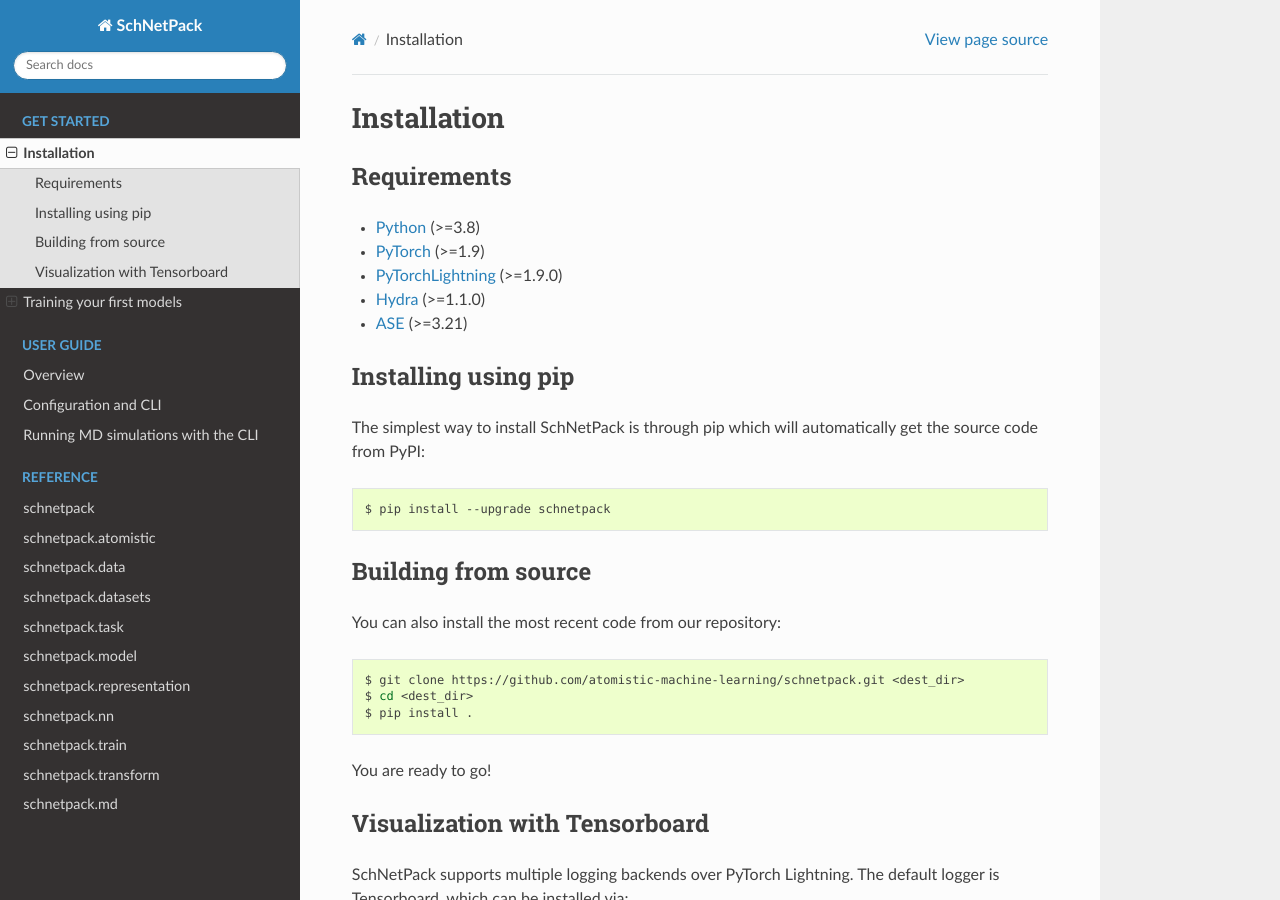
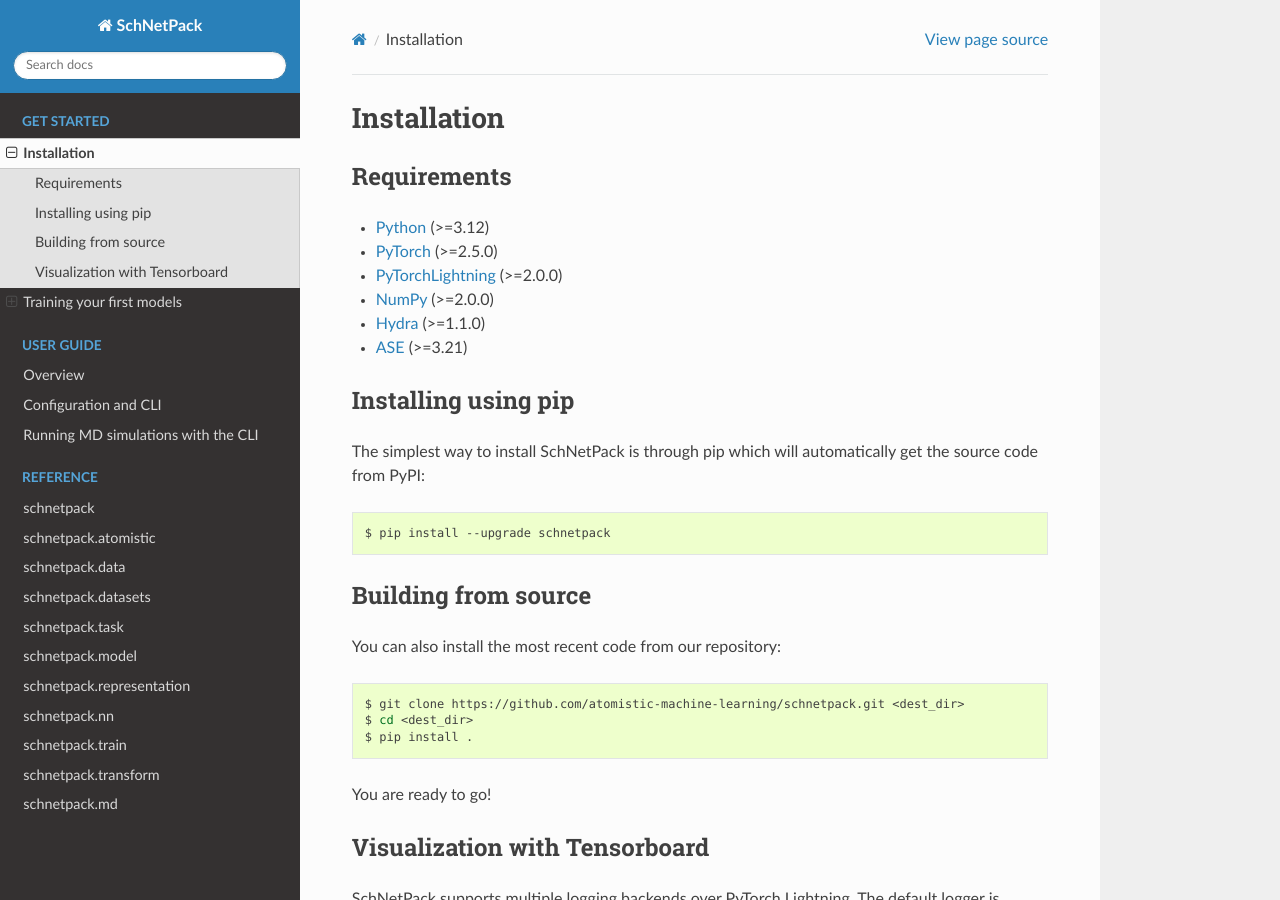
Before and after one commit to atomistic-machine-learning/schnetpack, a Sphinx documentation site: the page built from docs/getstarted.rst, in a window 1280 px wide and 900 px high. Built offline with Sphinx 7.4.7 and the Read the Docs theme 3.1.0, drawn with Linux system fonts in a browser that asks for light colours; pages that are not in the unit, such as notebooks, are missing from menus.

Commit message:
Update getstarted.rst

```diff
--- a/docs/getstarted.rst
+++ b/docs/getstarted.rst
@@ -6,9 +6,10 @@
 Requirements
 ^^^^^^^^^^^^
 
-* `Python <http://www.python.org/>`_ (>=3.8)
-* `PyTorch <https://pytorch.org/docs/stable/index.html>`_ (>=1.9)
-* `PyTorchLightning <https://www.pytorchlightning.ai/>`_ (>=1.9.0)
+* `Python <http://www.python.org/>`_ (>=3.12)
+* `PyTorch <https://pytorch.org/docs/stable/index.html>`_ (>=2.5.0)
+* `PyTorchLightning <https://www.pytorchlightning.ai/>`_ (>=2.0.0)
+* `NumPy <https://www.numpy.org/>`_ (>=2.0.0)
 * `Hydra <https://hydra.cc/>`_ (>=1.1.0)
 * `ASE <https://wiki.fysik.dtu.dk/ase/index.html>`_ (>=3.21)
 
```
